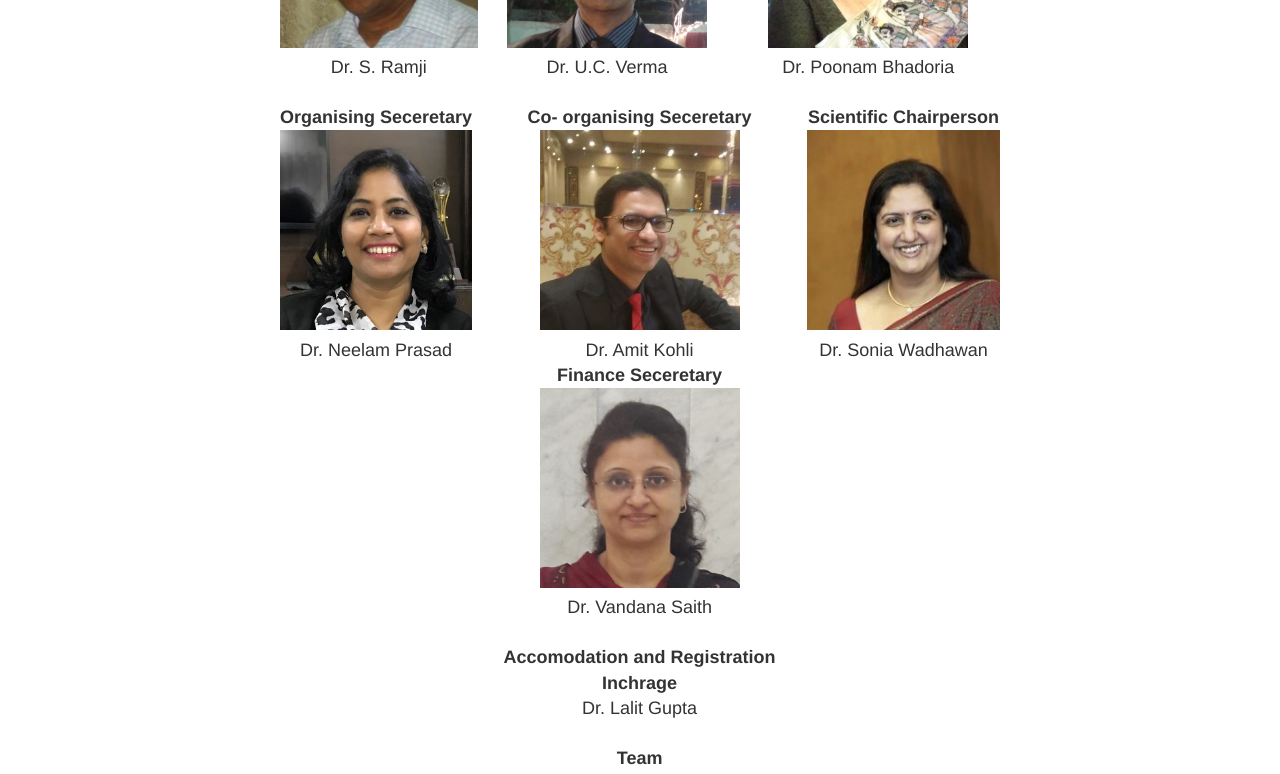
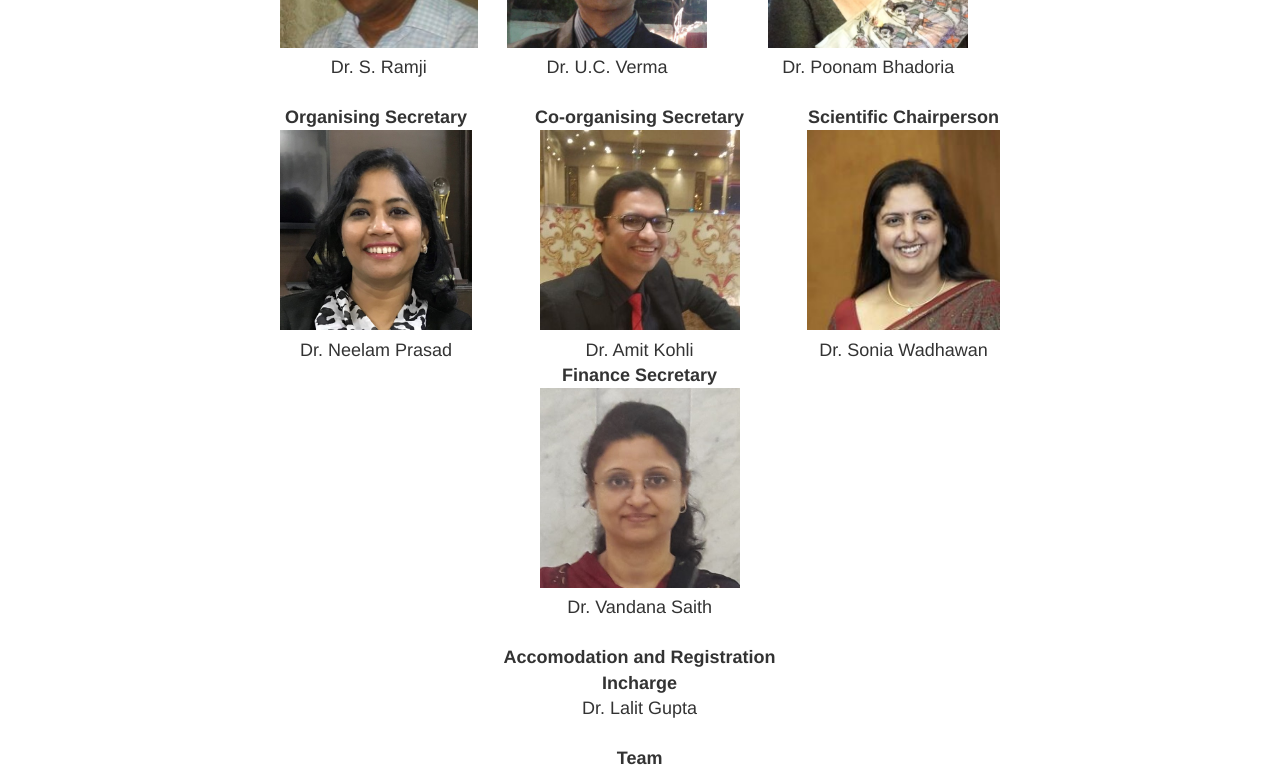
Before and after one commit to manofcomputer/manofcomputer.github.io, a Jekyll site: the page built from commitee.md, in a window 1280 px wide. Shown: the part 478-1252 px from the top of the page. Built offline with Jekyll 4.4.1, drawn with Linux system fonts in a browser that asks for light colours.

Commit message:
Corrected spelling of secretary

```diff
--- a/commitee.md
+++ b/commitee.md
@@ -11,15 +11,15 @@ permalink: /commitee/
 
 |              |                       |                     |
 
-| **Organising Seceretary**        |   **Co- organising Seceretary** | **Scientific Chairperson**    |
+| **Organising Secretary**        |   **Co-organising Secretary** | **Scientific Chairperson**    |
 | :--------------: | :-------------------: | :------------------: |
 | ![404]({{site.baseurl}}/images/N.jpg){:height="200px" width="200px"} |    ![404]({{site.baseurl}}/images/s.jpg){:height="200px" width="200px"}     | ![404]({{site.baseurl}}/images/S.jpeg){:height="200px" width="200px"} |
 | Dr. Neelam Prasad |    Dr. Amit Kohli    | Dr. Sonia Wadhawan |
-| |**Finance Seceretary** | |
+| |**Finance Secretary** | |
 | |![404]({{site.baseurl}}/images/V.jpeg){:height="200px" width="200px"} | |
 | |Dr. Vandana Saith | |
 | | | |
-| |**Accomodation and Registration Inchrage** | |
+| |**Accomodation and Registration Incharge** | |
 | :--------------: | :-------------------: | :------------------: |
 | | Dr. Lalit Gupta| |
 | | | |
```
